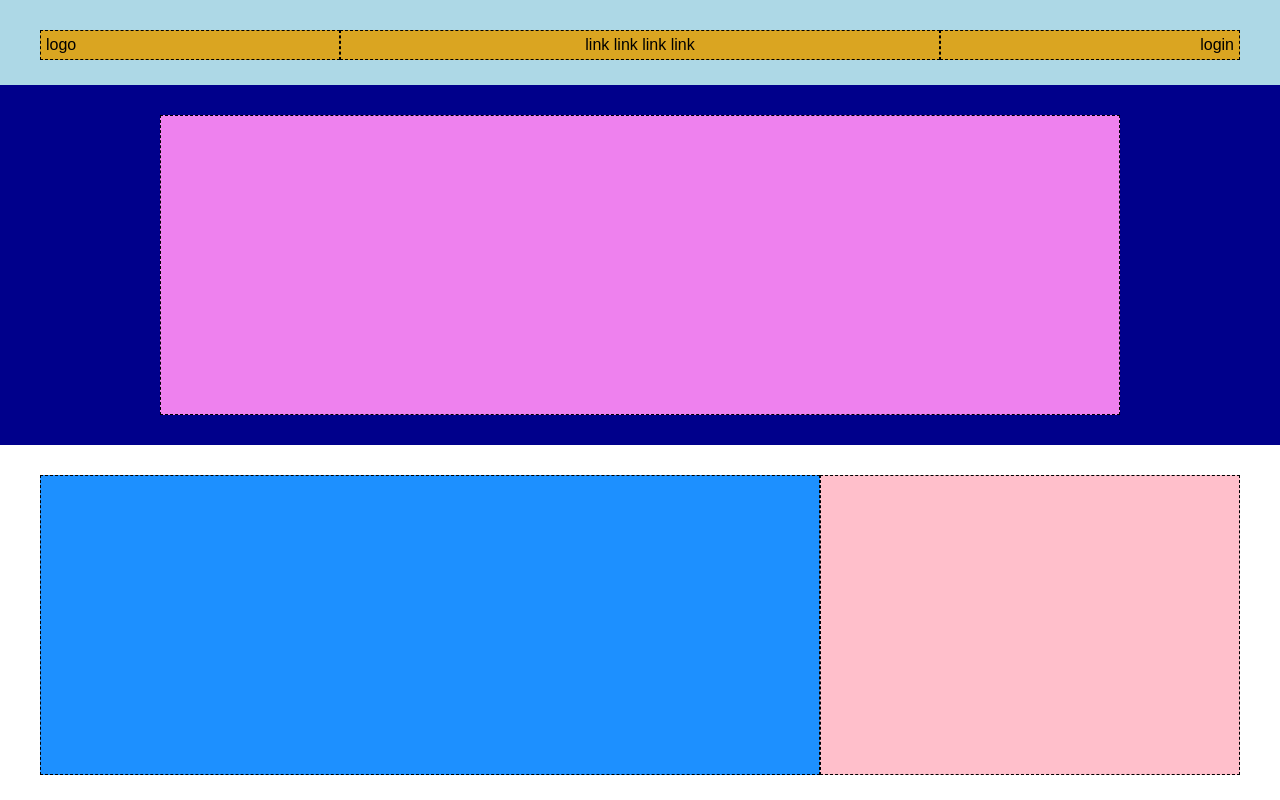
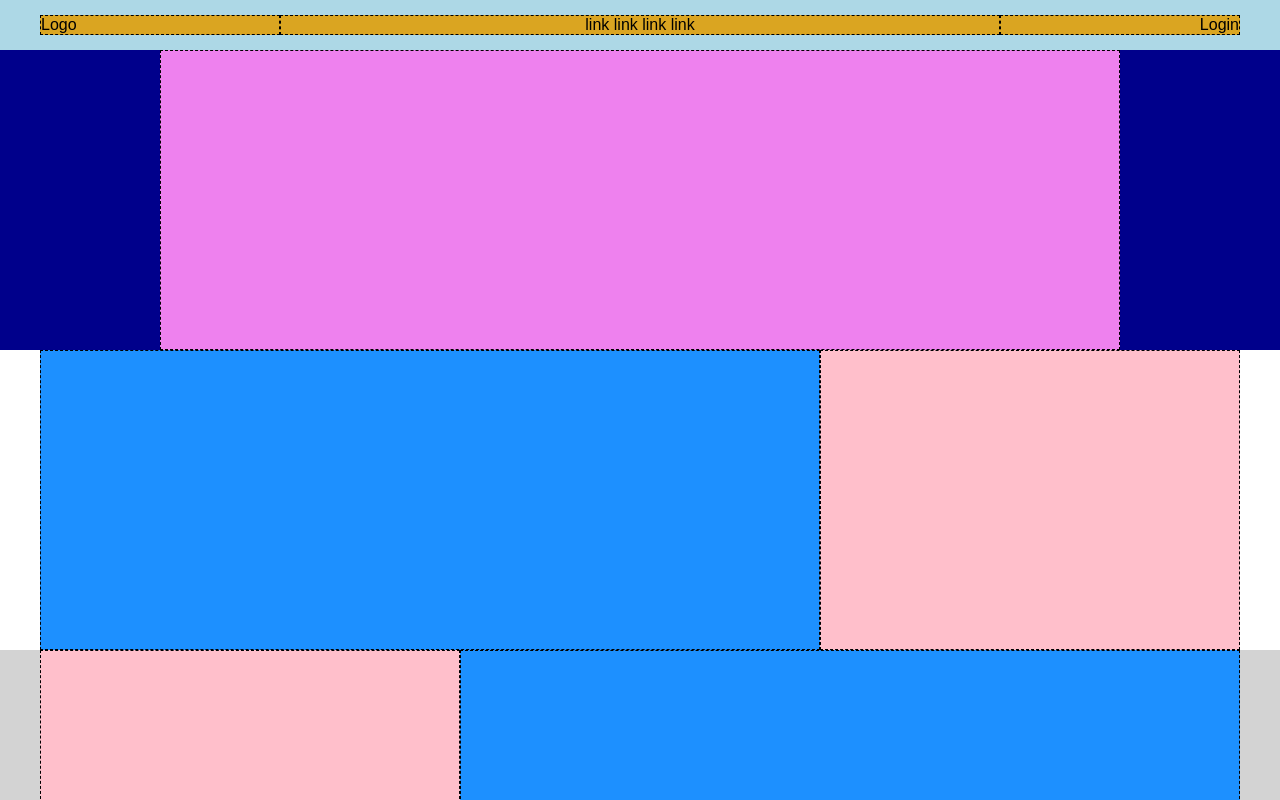
Before and after one commit to Rivio98/-htmlcss-discord, a plain HTML site: page index.html in a window 1280 px wide. Shown: the top 800 px of the page. Drawn offline with Linux system fonts and the light colour scheme.

Commit message:
[UPD] Added some utilities class for exercise correction

```diff
--- a/css/style.css
+++ b/css/style.css
@@ -10,36 +10,34 @@ body {
 
 header {
     background-color: #ADD8E6;
-    height: 85px;
+    padding: 15px 0;
 }
 
-/* Classi  principali struttura */
+/* Layout classes */
 .container {
-    width: 1200px;
+    max-width: 1200px;
     margin: 0px auto;
 }
 
 .row {
-    padding: 30px 0;
     display: flex;
     justify-content: center;
     align-items: center;
 }
 
-/* Stile colonne header */
-.left {
-    width: 25%;
+.col-20 {
+    width: 20%;
+    background-color: #DAA521;
+    border: dashed 1px black;
 }
 
-.center {
-    width: 50%;
-    text-align: center;
+.col-60 {
+    width: 60%;
+    background-color: #DAA521;
+    border: dashed 1px black;
 }
 
-.right {
-    width: 25%;
-    text-align: right;
-}
+
 
 .column {
     background-color: #DAA521;
@@ -136,3 +134,18 @@ hr {
 #bottone-destro {
     border: dashed 1px black;
 }
+
+
+/* Utilities */
+
+.text-right {
+    text-align: right;
+}
+
+.text-left {
+    text-align: left;
+}
+
+.text-center {
+    text-align: center;
+}
--- a/index.html
+++ b/index.html
@@ -4,7 +4,7 @@
 <head>
     <meta charset="UTF-8">
     <meta name="viewport" content="width=device-width, initial-scale=1.0">
-    <link rel="stylesheet" href="./CSS/style.css">
+    <link rel="stylesheet" href="./css/style.css">
     <title>Discord Structure</title>
 </head>
 
@@ -13,14 +13,14 @@
     <header><!--Layout navigazione-->
         <div class="container header">
             <div class="row">
-                <div class="column left">
-                    logo
+                <div class="col-20">
+                    <div class="text-left">Logo</div>
                 </div>
-                <div class="column center">
-                    link link link link
+                <div class="col-60">
+                    <div class="text-center">link link link link</div>
                 </div>
-                <div class="column right">
-                    login
+                <div class="col-20">
+                    <div class="text-right">Login</div>
                 </div>
             </div>
         </div>
```
